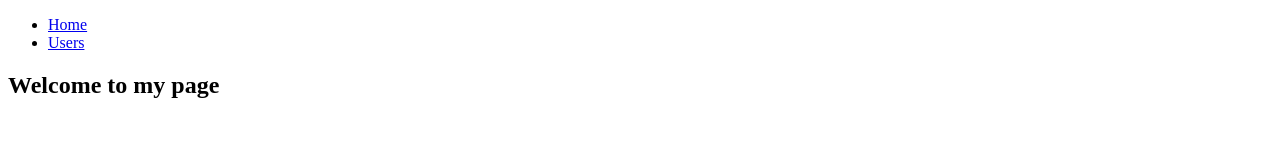
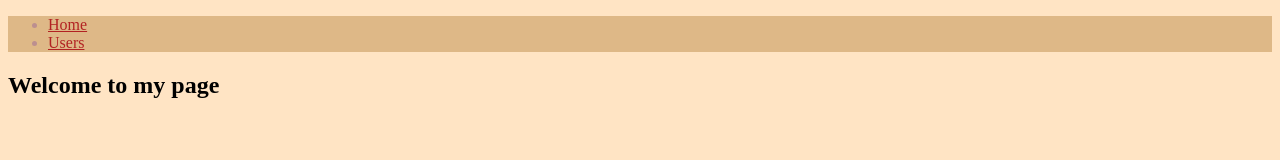
Before and after one commit to ailujailuj/node-course-section-5, a website: page view/home.html in a window 1280 px wide. Drawn offline with Linux system fonts and the light colour scheme.

Commit message:
fix: fixing css import path

```diff
--- a/public/css/style.css
+++ b/public/css/style.css
@@ -9,3 +9,7 @@ header {
 li {
     color: rosybrown;
 }
+
+a {
+    color: firebrick;
+}
--- a/view/home.html
+++ b/view/home.html
@@ -5,9 +5,8 @@
     <meta charset="UTF-8">
     <meta name="viewport" content="width=device-width, initial-scale=1.0">
     <meta http-equiv="X-UA-Compatible" content="ie=edge">
-    <title>Users</title>
-    <link rel="stylesheet" href="/css/main.css">
-    <link rel="stylesheet" href="/css/product.css">
+    <title>Home</title>
+    <link rel="stylesheet" href="/css/style.css">
 
 </head>
 
```
Also changed, not shown: view/user.html (+1 -2 lines).
